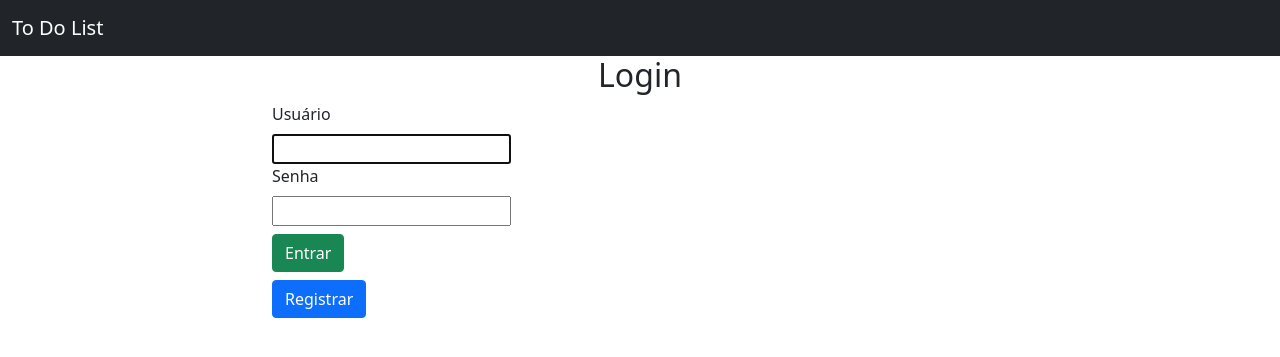
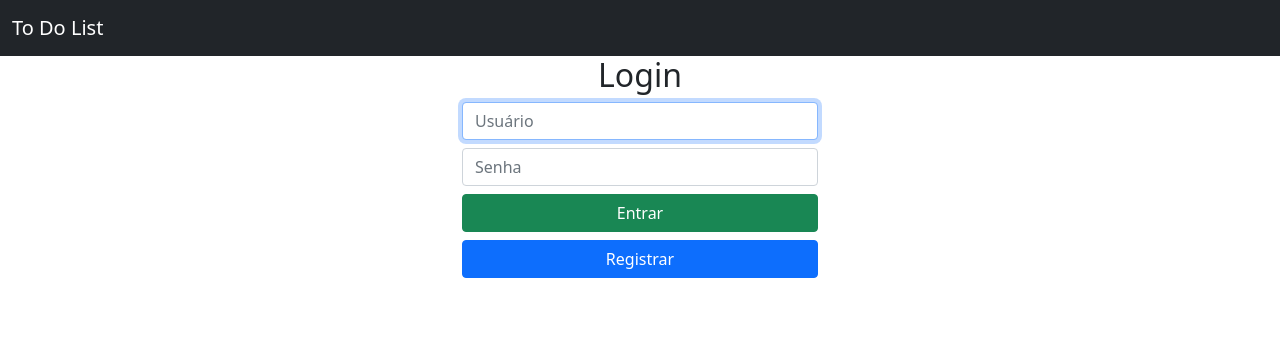
Before and after one commit to mateuslourenco/todolist, a Django app: page /login/ in a window 1280 px wide. Shown: the top 357 px of the page. Run offline with Django 4.2, Linux system fonts and the light colour scheme.

Commit message:
atualizado template login

```diff
--- a/webdev/tarefas/templates/registration/login.html
+++ b/webdev/tarefas/templates/registration/login.html
@@ -2,30 +2,19 @@
 {% block title %}To Do List - Entrar{% endblock %}
 {% block content %}
 
-<div class="container">
+<div class="container text-center">
     <form method="post" }>
         {% csrf_token %}
-        <div class="row justify-content-center">
-            <div class="col-8">
-                <h2 class="text-center">Login</h2>
-                <div class="col-sm-8">
-                    <div class="col-sm-4">
-                        <label for="{{ form.username.id_for_label }}" class="form-label">Usuário</label>
-                    </div>
-                </div>
-                {{ form.username }}
-
-                <div class="col-sm-8">
-                    <div class="col-sm-4">
-                        <label for="{{ form.password.id_for_label }}" class="form-label ">Senha</label>
-                    </div>
-                    {{ form.password }}
-                </div>
-                <div class="col-sm-8">
-                    <div class="col-sm-4">
-                        <button type="submit" class="btn btn-success mt-2">Entrar</button>
-                        <a type="button" class="btn btn-primary mt-2" href="{% url 'tarefas:registrar' %}">Registrar</a>
-                    </div>
+        <div class="row">
+            <div class="col-xs-12 col-md-6 col-xl-4 offset-md-3 offset-xl-4">
+                <h2>Login</h2>
+                <input class="form-control mb-2" type="text" name="username" autofocus="" autocapitalize="none"
+                       autocomplete="username" maxlength="150" required="" id="id_username" placeholder="Usuário">
+                <input class="form-control" type="password" name="password" autocomplete="current-password"
+                       required="" id="id_password" placeholder="Senha">
+                <div class="d-grid gap-2">
+                    <button type="submit" class="btn btn-success mt-2">Entrar</button>
+                    <a type="button" class="btn btn-primary" href="{% url 'tarefas:registrar' %}">Registrar</a>
                 </div>
                 {% if form.errors %}
                 <div class="alert alert-danger mt-2">Seu usuário e senha não combinam. Por favor, tente novamente</div>
```
